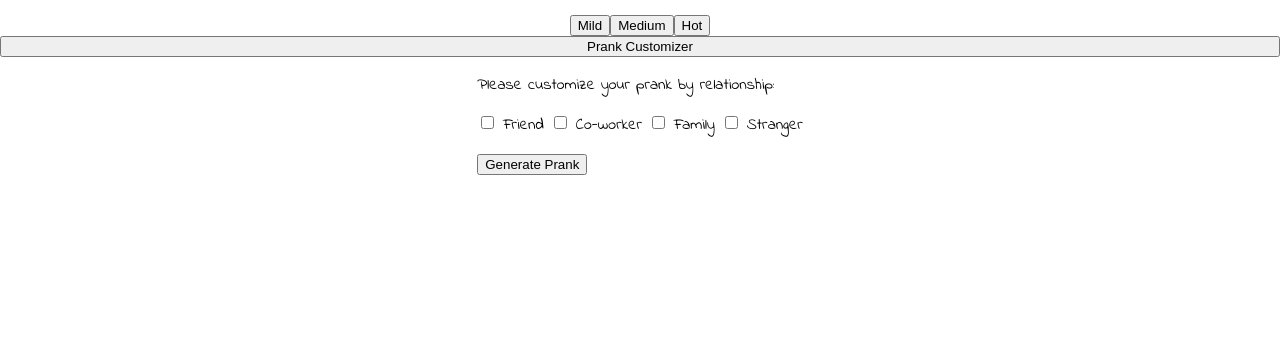
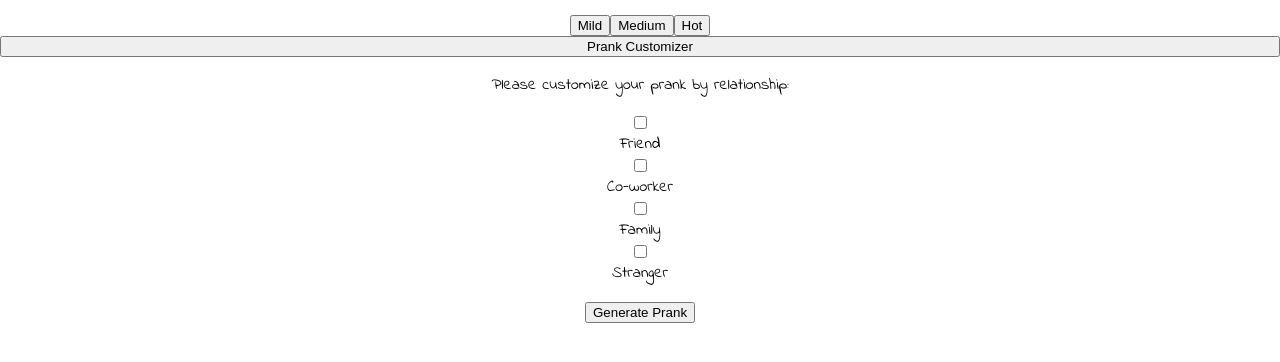
Before and after one commit to jhammack88/Prank-App, a plain HTML site: page index.html in a window 1280 px wide. Shown: the part 432-794 px from the top of the page. Drawn offline with Linux system fonts and the light colour scheme; a web font is replaced by a local one.

Commit message:
fixed form

```diff
--- a/index.css
+++ b/index.css
@@ -83,5 +83,6 @@ btn-group {
 
 .form {
   display: flex;
-  justify-content: center;
+  align-items: center;
+  flex-direction: column;
 }
--- a/index.html
+++ b/index.html
@@ -33,14 +33,12 @@
 
       <!-- this is the relationship checkbox -->
     <div class="form">
-      <form action="">
       <p>Please customize your prank by relationship:</p>
       <input class= "friends" type="checkbox" name="relationship" value="friend"> Friend
       <input class= "coworker" type="checkbox" name="relationship" value="coworker"> Co-worker
       <input class= "family" type="checkbox" name="relationship" value="family"> Family
       <input class= "stranger" type="checkbox" name="relationship" value="stranger"> Stranger
       <p><input class='generate-btn'  type="submit" value="Generate Prank"></p>
-      </form>
     </div>
     <div class="btn-response-two"></div>
   </div>
```
Lines whose indentation alone changed are shown as unchanged.
